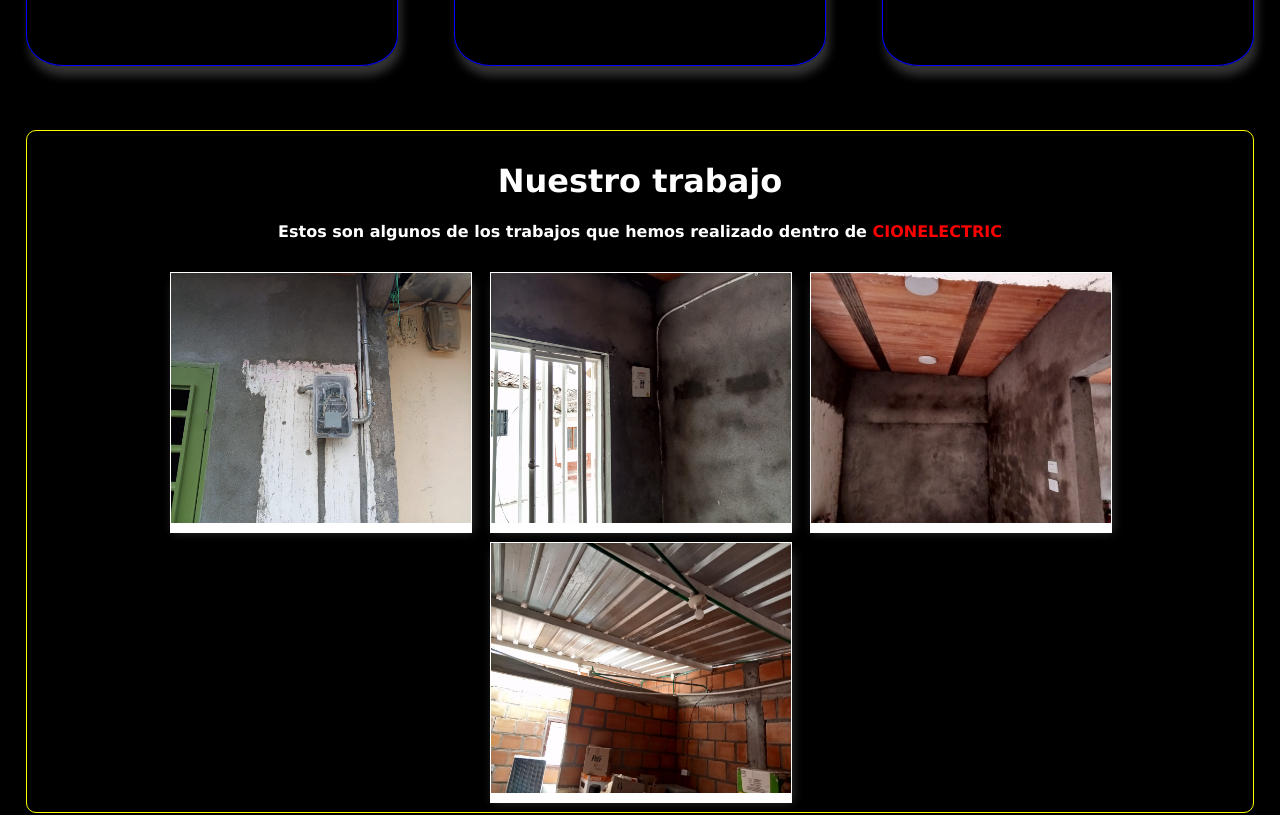
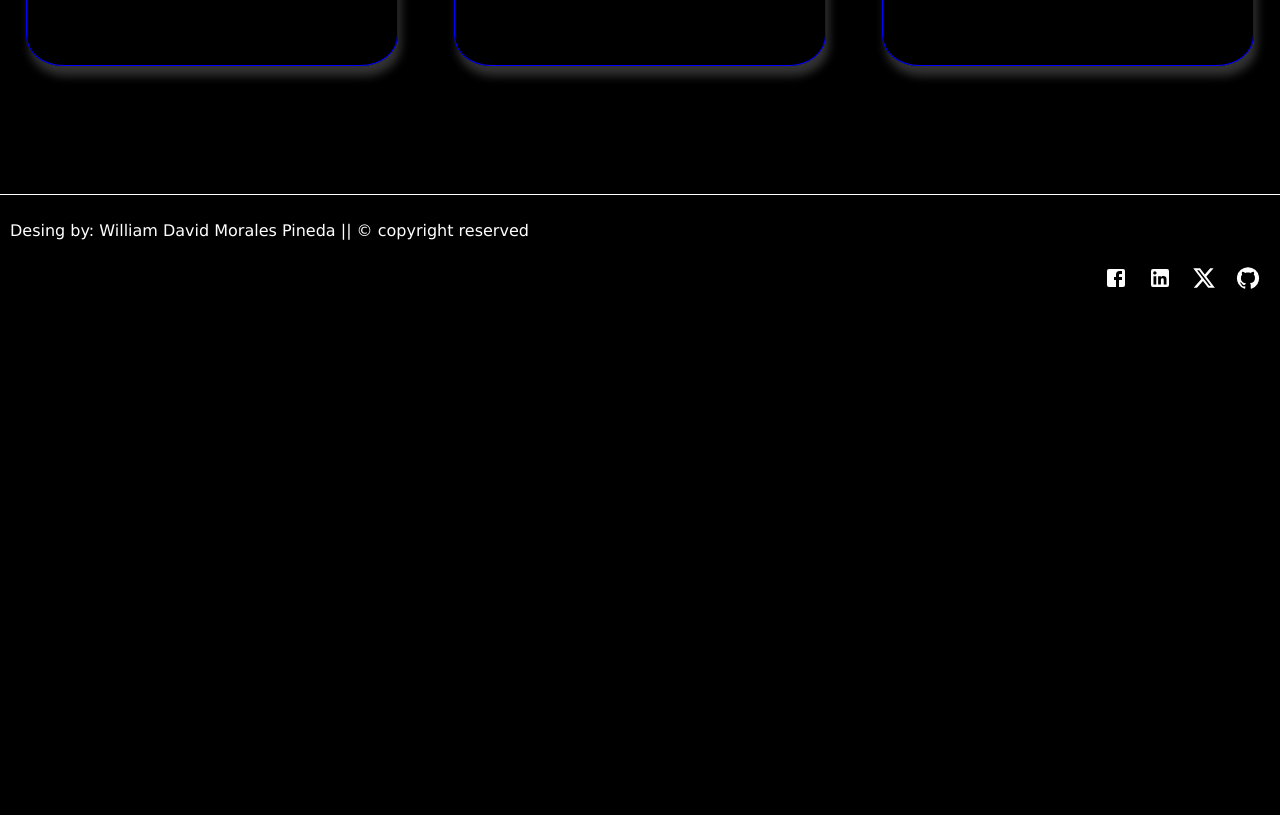
Before and after one commit to ZaliWow/LandingPageCionElectric, a React (Vite) app: page / in a window 1280 px wide. Shown: the part 2760-3575 px from the top of the page. After the commit the page ends 3103 px from the top, so only its background shows below. Built offline with nearby package versions, Linux system fonts and the light colour scheme.

Commit message:
delete carrete

```diff
--- a/src/App.jsx
+++ b/src/App.jsx
@@ -18,7 +18,7 @@ function App() {
     <AboutUS></AboutUS>
     <WhyPickUs></WhyPickUs>
     <ReviewsComponent></ReviewsComponent>
-    <CarretePhotos></CarretePhotos>
+
     <Footer></Footer>
 
 
```
